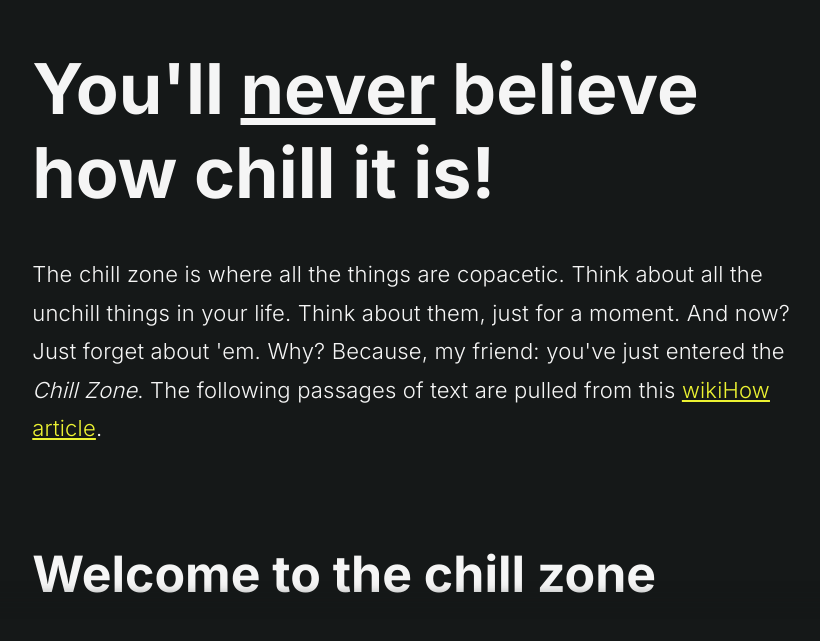
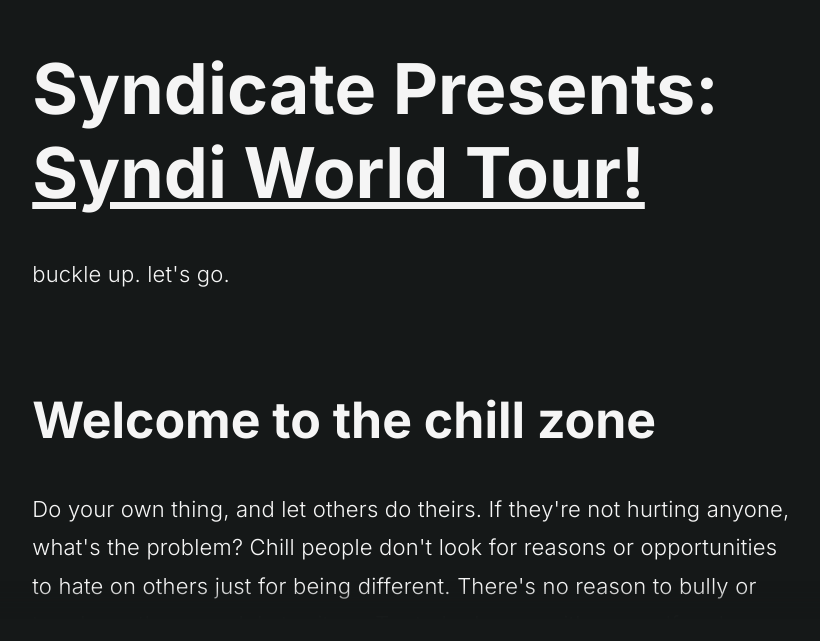
Before and after one commit to syndicatewm/syndicatewm.github.io, a plain HTML site: page index.html in a window 1280 px wide. Shown: the part 145-786 px from the top of the page, without its empty margins (227-1047 px from the left). Drawn offline with nearby package versions, Linux system fonts and the light colour scheme; a script that the page names is missing.

Commit message:
Update index.html

```diff
--- a/index.html
+++ b/index.html
@@ -27,8 +27,8 @@
 </div>
 
 <main class="page-content">
-  <h1>You'll <u>never</u> believe how chill it is!</h1>
-  <p>The chill zone is where all the things are copacetic. Think about all the unchill things in your life. Think about them, just for a moment. And now? Just forget about 'em. Why? Because, my friend: you've just entered the <em>Chill Zone</em>. The following passages of text are pulled from this <a href="https://www.wikihow.com/Be-Chill">wikiHow article</a>.</p>
+  <h1>Syndicate Presents: <u>Syndi World Tour!</u></h1>
+  <p>buckle up. let's go.</p>
 
   <section class="page-content__section" data-bg-color="#17202A">
     <h2>Welcome to the chill zone</h2>
```
